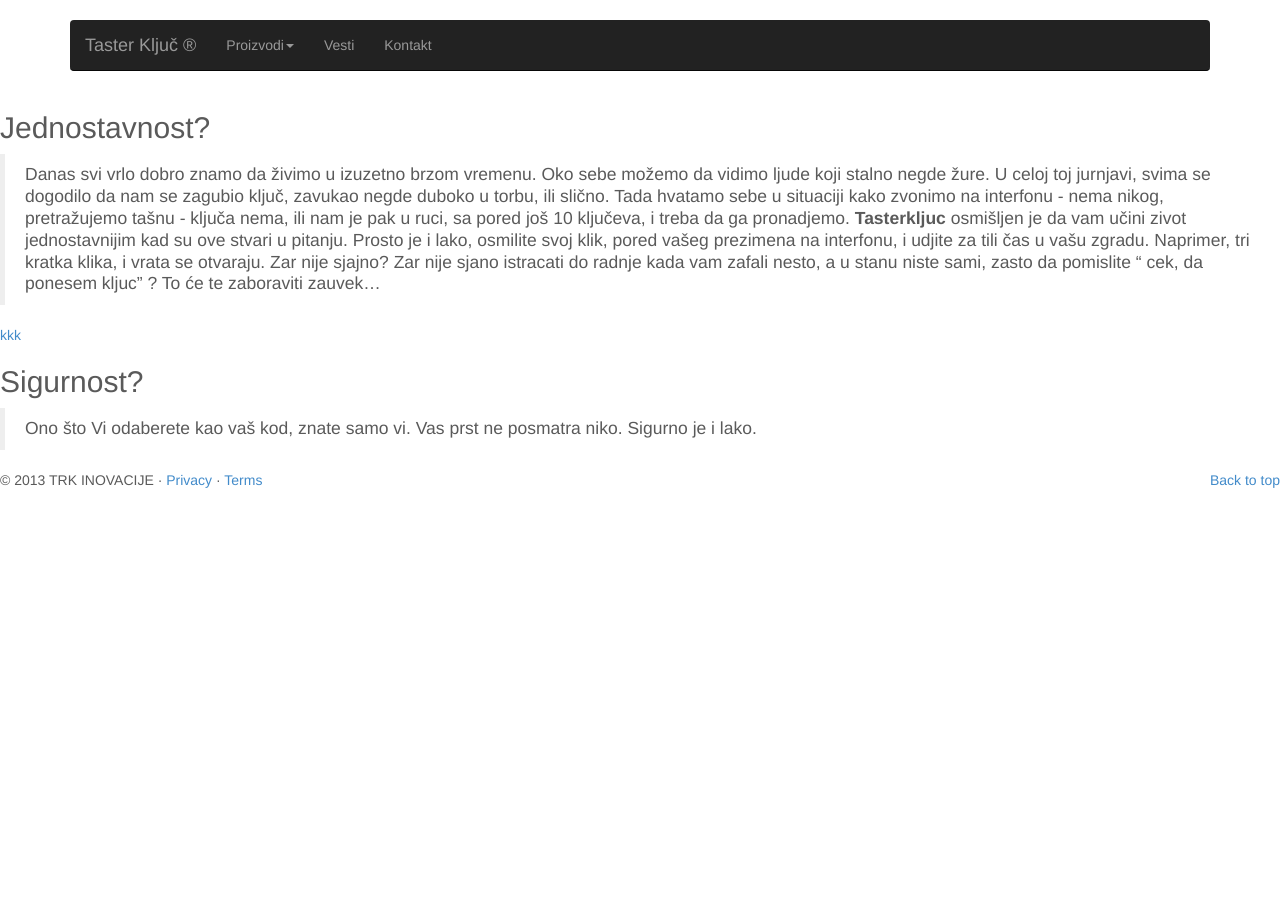
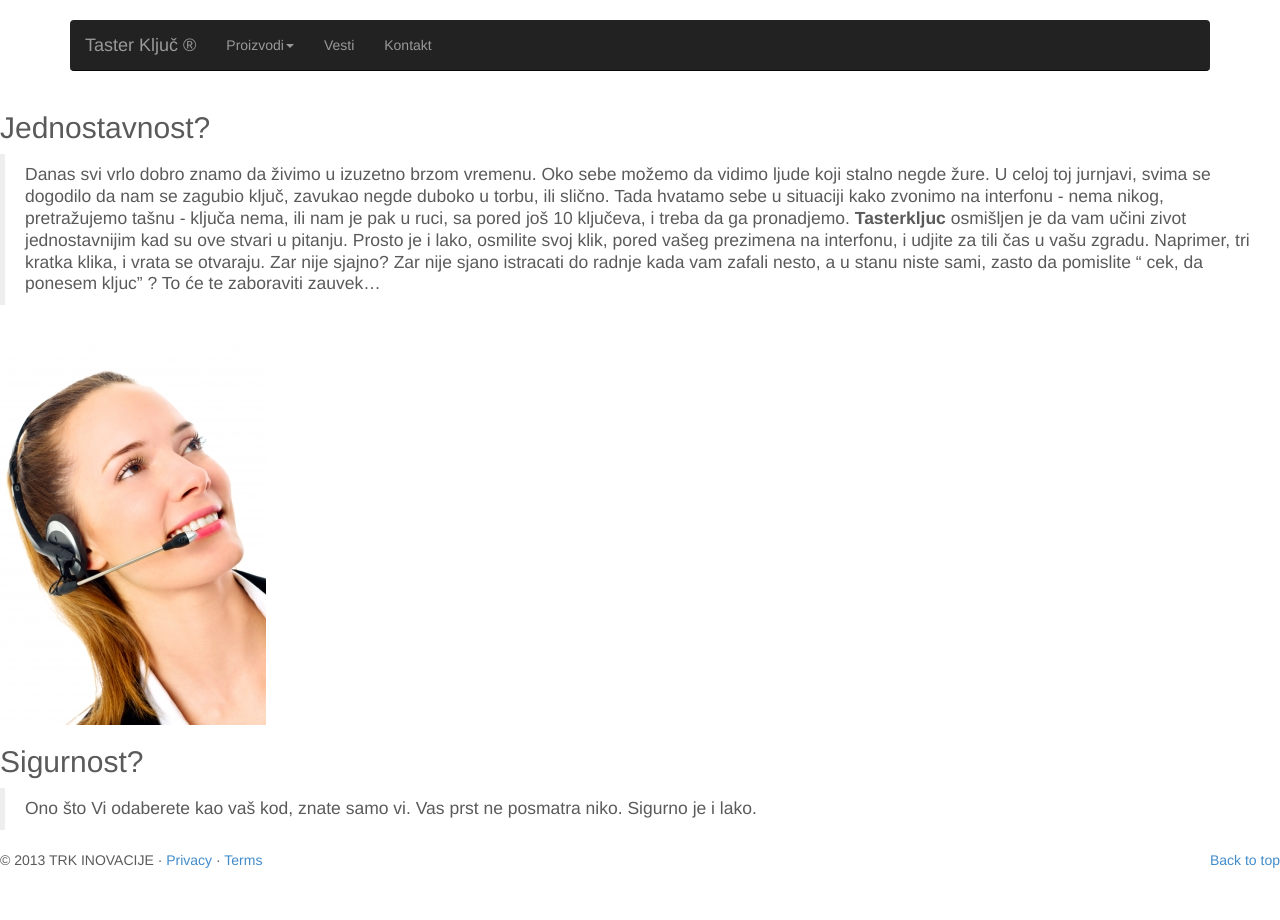
Before and after one commit to trkinovacije/tasterkljuc, a Jekyll site: the page built from _posts/2013-11-05-Kome-ovo-koristi.md, in a window 1280 px wide. Built offline with Jekyll 4.4.1, drawn with Linux system fonts in a browser that asks for light colours; nearby versions of some CDN libraries; library files that are not in the unit come from our copies; Markdown is read by kramdown in place of the engine named in the settings; comment, search, counter and statistics services are not loaded.

Commit message:
Update 2013-11-05-Kome-ovo-koristi.md

```diff
--- a/_posts/2013-11-05-Kome-ovo-koristi.md
+++ b/_posts/2013-11-05-Kome-ovo-koristi.md
@@ -15,7 +15,7 @@ i udjite za tili čas u vašu zgradu. Naprimer, tri kratka klika, i vrata se otv
 istracati do radnje kada vam zafali nesto, a u stanu niste sami, zasto da pomislite " cek, da ponesem kljuc" ? To će te
 zaboraviti zauvek...
 
-[kkk](!/assets/images/news/woman_phone_fdpn_Ambro.jpg)
+![kkk](/assets/images/news/woman_phone_fdpn_Ambro.jpg)
 
 ##Sigurnost?
 
```
